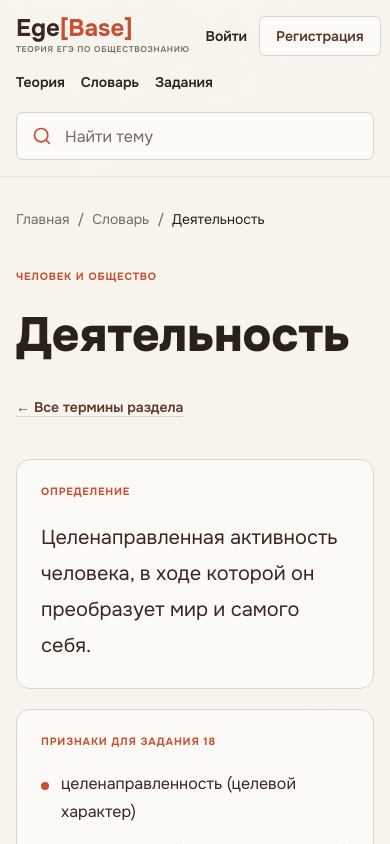
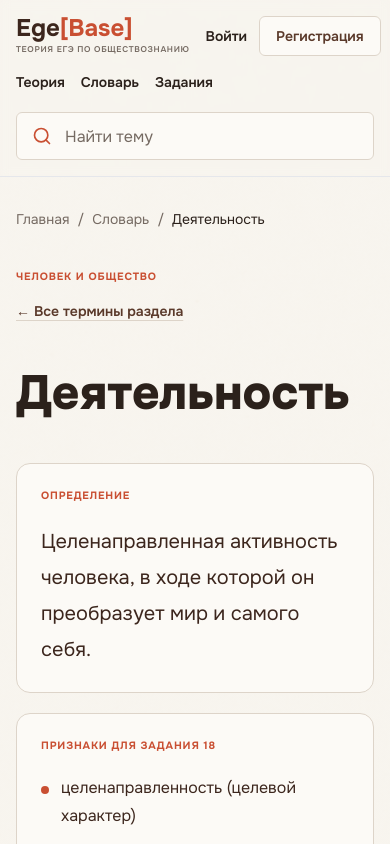
Before and after one commit to grxnitt/EgeBase, a Next.js app: page /dictionary/activity in a window 390 px wide. Shown: the top 844 px of the page. Built offline with nearby package versions, Linux system fonts and the light colour scheme; no server answers.

Commit message:
Adjust mobile dictionary term header layout

```diff
--- a/app/dictionary/[slug]/page.tsx
+++ b/app/dictionary/[slug]/page.tsx
@@ -76,13 +76,13 @@ export default async function DictionaryTermPage({ params }: PageProps) {
       <article className="grid gap-10 py-10 lg:grid-cols-[0.75fr_1.25fr] lg:gap-16 lg:py-16">
         <div>
           <p className="editorial-label">{term.section}</p>
-          <h1 className="mt-5 font-serif text-5xl leading-tight sm:text-6xl">{term.title}</h1>
           <Link
-            className="mt-8 inline-flex text-sm font-semibold text-primary underline decoration-border underline-offset-4 transition-colors hover:text-accent hover:decoration-accent"
+            className="mt-4 inline-flex text-sm font-semibold text-primary underline decoration-border underline-offset-4 transition-colors hover:text-accent hover:decoration-accent sm:mt-8"
             href={`/dictionary?section=${encodeURIComponent(term.section)}`}
           >
             ← Все термины раздела
           </Link>
+          <h1 className="mt-10 font-serif text-5xl leading-tight sm:mt-5 sm:text-6xl">{term.title}</h1>
         </div>
         <div>
           <section className="rounded-[14px] border border-border bg-surface p-6 sm:p-8">
```
